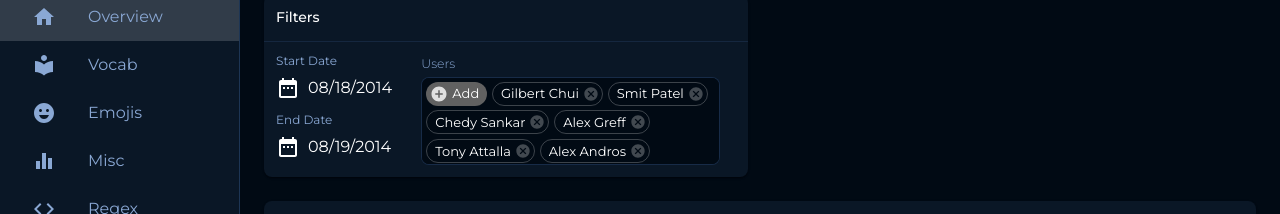
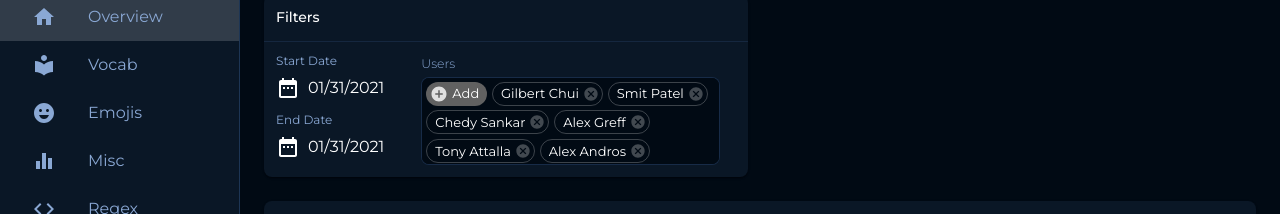
Before and after one commit to SophicalMushroom/ChatStats, a React (Create React App) app in the folder frontend/: page / in a window 1280 px wide. Shown: the part 226-440 px from the top of the page. Built offline with nearby package versions, Linux system fonts and the light colour scheme.

Commit message:
changed default date to current date

```diff
--- a/frontend/src/contexts/FilterContext.js
+++ b/frontend/src/contexts/FilterContext.js
@@ -3,8 +3,8 @@ import React, { useState, createContext } from "react";
 export const FilterContext = createContext();
 
 export const FilterContextProvider = (props) => {
-	const [startDate, setStartDate] = useState(new Date("2014-08-18T23:59:59"));
-	const [endDate, setEndDate] = useState(new Date("2014-08-19T23:59:59"));
+	const [startDate, setStartDate] = useState(new Date());
+	const [endDate, setEndDate] = useState(new Date());
 	const [selectedUsers, setSelectedUsers] = useState([]);
 
 	return (
```
